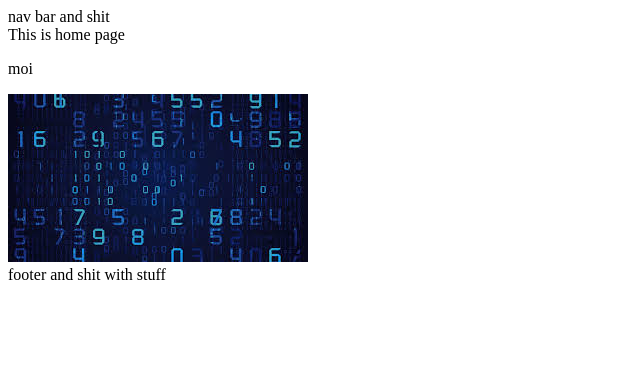
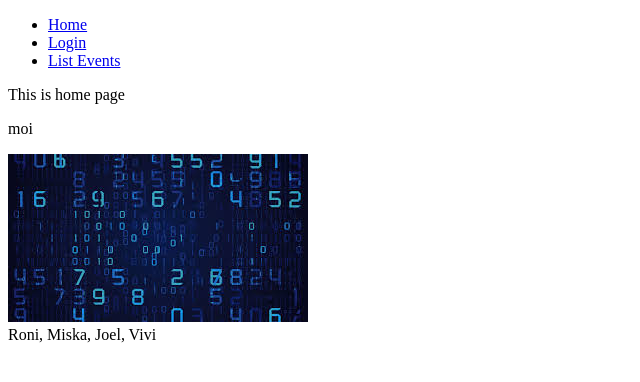
Before and after one commit to ronttonen/Ilmoitustaulu, a Python web app: template ilmoitustaulu/templates/home.html in a window 1280 px wide. Shown: the top 382 px of the page, without its empty margins (0-640 px from the left). Run offline with Jinja, Linux system fonts and the light colour scheme; the template is opened without the code that fills it, so the values that code supplies are empty.

Commit message:
lisätty reittejä, pitää asentaa flask login eli 'pip install flask-login'

```diff
--- a/ilmoitustaulu/__init__.py
+++ b/ilmoitustaulu/__init__.py
@@ -1,4 +1,9 @@
+
 from flask import Flask
+from flask.ext.login import LoginManager
 app = Flask(__name__)
 
+login_manager = LoginManager()
+login_manager.init_app(app)
+
 import ilmoitustaulu.views
--- a/ilmoitustaulu/templates/layout.html
+++ b/ilmoitustaulu/templates/layout.html
@@ -5,12 +5,25 @@
 			<script src='../static/js/example.js'></script>
 		</head>
 			<body>
-				<nav>nav bar and shit</nav>
+				<nav>
+					<ul>
+						<li><a href="{{ url_for('index') }}">Home</a></li>
+						{% if current_user.is_authenticated %}
+						<li><a href="{{ url_for('logout') }}">Logout</a></li>
+						{% else %}
+						<li><a href="{{ url_for('login') }}">Login</a></li>
+						{% endif %}
+						<li><a href="{{ url_for('list_events') }}">List Events</a></li>
+						{% if current_user.is_authenticated %}
+						<li><a href="{{ url_for('create_event') }}">Create Event</a></li>
+						{% endif %}
+					</ul>
+				</nav>
 				<div class='container'>
 					{% block content %}
 					{% endblock %}
 				</div>
-				<footer>footer and shit with stuff</footer>
+				<footer>Roni, Miska, Joel, Vivi</footer>
 			</body>
 
 	</html>
```
Also changed, not shown: ilmoitustaulu/views.py (+16 -0 lines), 2 other files.
